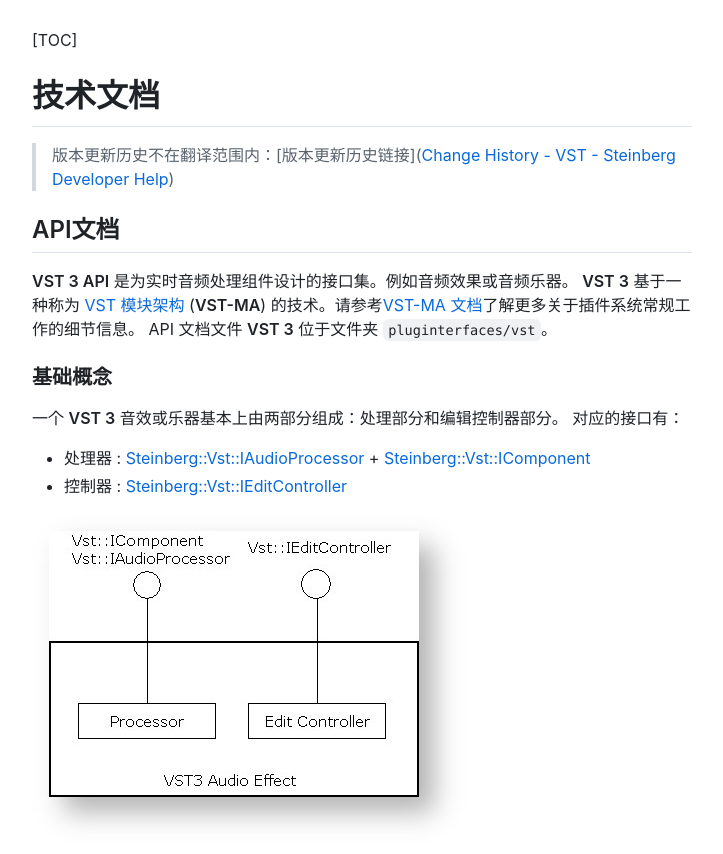
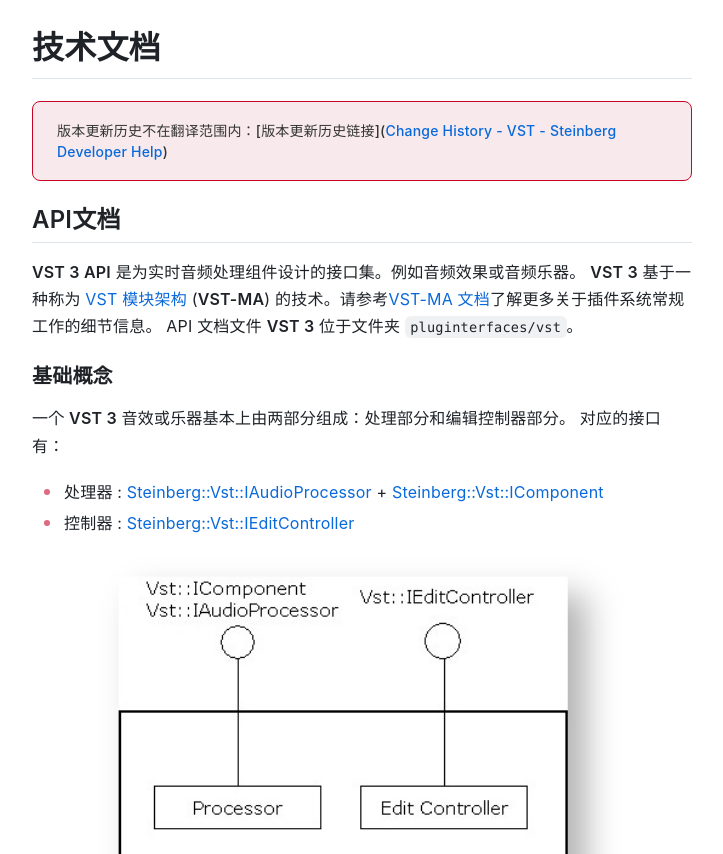
Before and after one commit to SamNofee/vst-cn-doc, a website: page docs/index.html in a window 1280 px wide. Shown: the top 854 px of the page, without its empty margins (286-1009 px from the left). Drawn offline with nearby package versions, Linux system fonts and the light colour scheme.

Commit message:
Add md2docs.ts

```diff
--- a/docs/index.html
+++ b/docs/index.html
@@ -1,18 +1,91 @@
 <!DOCTYPE html>
 <head>
   <title>VST 中文文档</title>
-  <meta http-equiv="Content-Type"content="text/html;charset=utf-8">
+  <meta http-equiv="Content-Type" content="text/html;charset=utf-8">
   <meta name="viewport" content="width=device-width, initial-scale=1.0">
-  <link rel="stylesheet" href="https://cdnjs.cloudflare.com/ajax/libs/highlight.js/11.7.0/styles/default.min.css" integrity="sha512-hasIneQUHlh06VNBe7f6ZcHmeRTLIaQWFd43YriJ0UND19bvYRauxthDg8E4eVNPm9bRUhr5JGeqH7FRFXQu5g==" crossorigin="anonymous" referrerpolicy="no-referrer" /><script src="https://cdnjs.cloudflare.com/ajax/libs/highlight.js/11.7.0/languages/shell.min.js" integrity="sha512-X2JngetHwVsp0j3n6lo8HGdXQKLpz2hwFfQkG996OfanpFaQJFgjKJlmzsdefWsHTQIwY539tD09JF48kCPMXw==" crossorigin="anonymous" referrerpolicy="no-referrer"></script>
+  <link rel="stylesheet" href="https://cdnjs.cloudflare.com/ajax/libs/highlight.js/11.7.0/styles/monokai-sublime.min.css" integrity="sha512-ade8vHOXH67Cm9z/U2vBpckPD1Enhdxl3N05ChXyFx5xikfqggrK4RrEele+VWY/iaZyfk7Bhk6CyZvlh7+5JQ==" crossorigin="anonymous" referrerpolicy="no-referrer" />
   <script src="https://cdnjs.cloudflare.com/ajax/libs/highlight.js/11.7.0/languages/cpp.min.js" integrity="sha512-a/buQiyg1/3Xa0ygqNy7JJkLxec4pxQVhLnQRu2Z6VAfZoBfNQSfSseAwQGSqJ1yJAUrZl6MP62LcTsleRtDJg==" crossorigin="anonymous" referrerpolicy="no-referrer"></script>
   <script src="https://cdnjs.cloudflare.com/ajax/libs/highlight.js/11.7.0/highlight.min.js" integrity="sha512-bgHRAiTjGrzHzLyKOnpFvaEpGzJet3z4tZnXGjpsCcqOnAH6VGUx9frc5bcIhKTVLEiCO6vEhNAgx5jtLUYrfA==" crossorigin="anonymous" referrerpolicy="no-referrer"></script>
   <link rel="stylesheet" href="https://cdnjs.cloudflare.com/ajax/libs/github-markdown-css/5.1.0/github-markdown.min.css" integrity="sha512-KUoB3bZ1XRBYj1QcH4BHCQjurAZnCO3WdrswyLDtp7BMwCw7dPZngSLqILf68SGgvnWHTD5pPaYrXi6wiRJ65g==" crossorigin="anonymous" referrerpolicy="no-referrer" />
   <script>hljs.highlightAll()</script>
+  <style>
+    .markdown-body {
+      --color-fg-default: #343434;
+      --color-accent-fg: #c90526;
+      --color-accent-fg-l: #f0d5da82;
+      --color-border-muted: rgba(0, 0, 0, 0);
+      font-family: Quotes, -apple-system, BlinkMacSystemFont, "Segoe UI", Roboto, Oxygen, Ubuntu, Cantarell, "Fira Sans", "Droid Sans", "Helvetica Neue", sans-serif;
+      font-weight: 400;
+      letter-spacing: .2px;
+      font-size: 16px;
+      line-height: 1.7;
+    }
+
+    .markdown-body hr {
+      background: none;
+    }
+
+    .markdown-body .highlight pre, .markdown-body pre {
+      font-family: Menlo, Monaco, Consolas, "Courier New", monospace;
+      font-size: 13px;
+      line-height: 1.5;
+      padding: 16px 22px;
+      border-radius: 8px;
+      background-color: #272822;
+    }
+
+    .markdown-body blockquote, .markdown-body details, .markdown-body dl, .markdown-body ol, .markdown-body p, .markdown-body pre, .markdown-body table, .markdown-body ul {
+      margin-bottom: 1.2em;
+    }
+
+    .markdown-body img {
+      margin-left: 10%;
+      width: 80%;
+    }
+
+    .markdown-body ul>li:before {
+      content: "";
+      position: absolute;
+      width: 6px;
+      height: 6px;
+      border-radius: 3px;
+      background-color: var(--color-accent-fg);
+      left: -20px;
+      top: 10px;
+      opacity: 0.6;
+    }
+
+    .markdown-body li {
+      position: relative;
+    }
+
+    .markdown-body ol, ul {
+      list-style: none;
+    }
+
+    .markdown-body blockquote {
+      border: 1px solid var(--color-accent-fg);
+      background-color: var(--color-accent-fg-l);
+      margin: 22px 0;
+      padding: 18px 24px;
+      position: relative;
+      border-radius: 8px;
+      overflow-x: auto;
+      box-sizing: border-box;
+      font-size: 14px;
+      line-height: 1.5;
+      font-weight: 500;
+      color: var(--color-fg-default);
+    }
+
+    .hljs {
+      color: #ececec
+    }
+  </style>
 </head>
 <body onresize="controlMenu()" onload="init()" style="display: flex;width: 100%;justify-content: center;box-sizing: border-box;">
   <div class="markdown-body" style="padding: 20px;max-width: 700px;width: 100%;box-sizing: border-box;">
-    <p>[TOC]</p>
-<h1 id="技术文档">技术文档</h1>
+    <h1 id="技术文档">技术文档</h1>
 <blockquote>
 <p>版本更新历史不在翻译范围内：[版本更新历史链接](<a href="https://developer.steinberg.help/display/VST/Change+History">Change History - VST - Steinberg Developer Help</a>)</p>
 </blockquote>
--- a/md2docs.ts
+++ b/md2docs.ts
@@ -4,5 +4,5 @@
 mkdirSync('docs', { recursive: true })
 cpSync('md/Image', 'docs/Image', { force: true, recursive: true })
 const template = readFileSync('template.html', 'utf8')
-const md = readFileSync('md/TechnicalDocumentation.md', 'utf8')
+const md = readFileSync('md/technical_documentation.md', 'utf8')
 writeFileSync('docs/index.html', template.replace('<!--markdown-body-->', marked(md)))
```
Also changed, not shown: md/Miscellaneous.md (+0 -3 lines), md/Tutorials.md (+0 -2 lines), md/getting_started.md (renamed from md/GettingStarted.md, +0 -3 lines), md/index.md (renamed from md/WhatIsVST.md, +6 -3 lines), md/main_benefits_of_vst3.md (renamed from md/MainBenefitsOfVST3.md, +0 -3 lines), md/technical_documentation.md (renamed from md/TechnicalDocumentation.md, +0 -2 lines), md/vst3_forum.md (renamed from md/VST3Forum.md, +0 -2 lines), md/what_is_vst_sdk.md (renamed from md/WhatIsTheVST3SDK.md, +0 -2 lines), template.html (+76 -2 lines).
